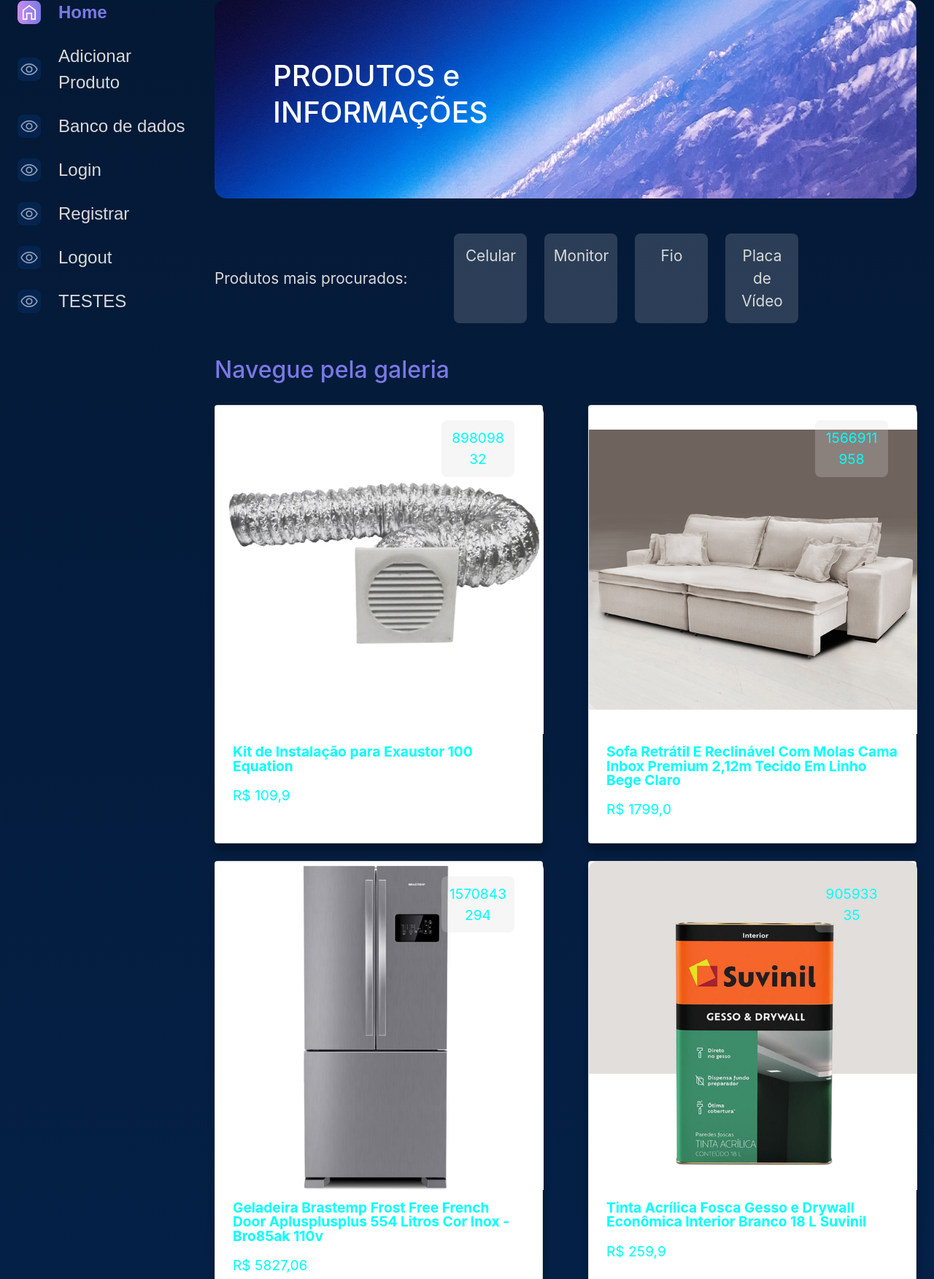
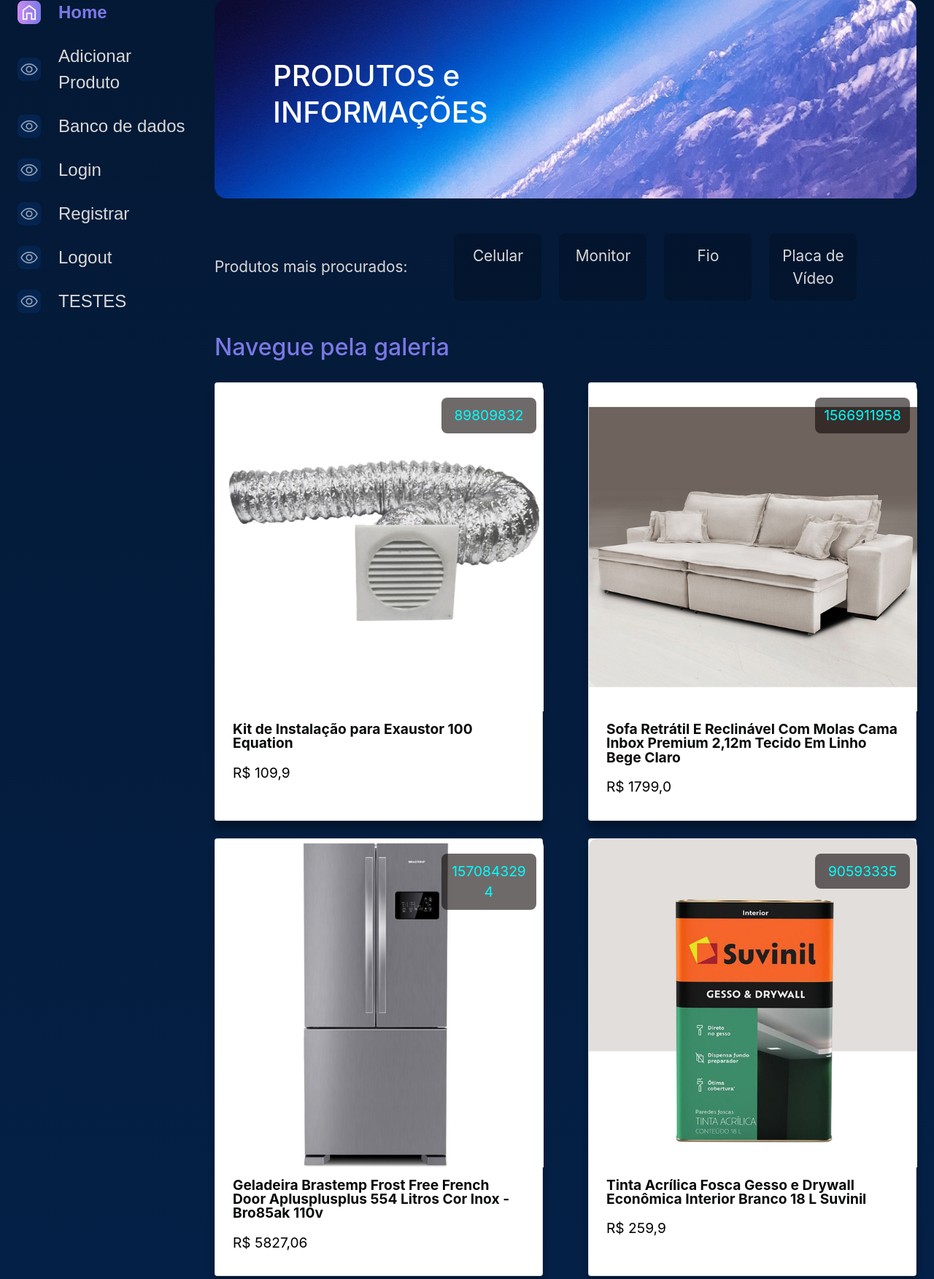
Before and after one commit to Emerson018/leroy_projeto, a Django app: page / in a window 1280 px wide. Shown: the part 179-1932 px from the top of the page at 73% size. Run offline with Django 4.2, Linux system fonts and the light colour scheme; a user stored in the database is signed in; data comes from the database, SQL or seed files in the repository.

Commit message:
ajustando styles

```diff
--- a/setup/static/styles/style.css
+++ b/setup/static/styles/style.css
@@ -150,7 +150,7 @@ table {
 }
 
 .card__tag {
-    background-color: #D9D9D940;
+    background-color: #120d0d9c;
     border-radius: 8px;
     border: 2px solid transparent;
     font-size: 1.2rem;
@@ -160,7 +160,7 @@ table {
     position: absolute;
     text-align: center;
     top: 20px;
-    width: 100px;
+    width: 130px;
 }
 
 .card__info {
@@ -169,7 +169,7 @@ table {
 }
 
 .card__titulo {
-    font-weight: bold;
+    font-weight: bolder;
     line-height: 1.2rem;
     margin-top: 0.8em;
 }
@@ -370,11 +370,11 @@ table {
 }
 
 .tags__tag {
-    background-color: #D9D9D930;
+    background-color: #00000030;
     margin-right: 1.5rem;
     border-radius: 8px;
     padding: .8rem .5rem;
-    width: 100px;
+    width: 120px;
     text-align: center;
     border: 2px solid transparent;
 }
--- a/static/styles/style.css
+++ b/static/styles/style.css
@@ -370,11 +370,11 @@ table {
 }
 
 .tags__tag {
-    background-color: #D9D9D930;
+    background-color: #0b010130;
     margin-right: 1.5rem;
     border-radius: 8px;
     padding: .8rem .5rem;
-    width: 100px;
+    width: 120px;
     text-align: center;
     border: 2px solid transparent;
 }
--- a/templates/produtos/index.html
+++ b/templates/produtos/index.html
@@ -33,8 +33,8 @@
                                 </a>
                                 <span class="card__tag " style="color: aqua;">{{produto.lm}}</span>
                                 <div class="card__info">
-                                    <p class="card__titulo" style="color: aqua;">{{produto.titulo}}</p>
-                                    <div class="card__texto" style="color: aqua; margin-bottom: 15px;">R$ {{produto.preco}}
+                                    <p class="card__titulo" style="color: rgb(7, 10, 10);">{{produto.titulo}}</p>
+                                    <div class="card__texto" style="color: rgb(0, 0, 0); margin-bottom: 15px;">R$ {{produto.preco}}
                                         <span>
                                             <img src="{% static '/assets/ícones/1x/favorite_outline.png' %}" alt="ícone de coração">
                                         </span>
```
